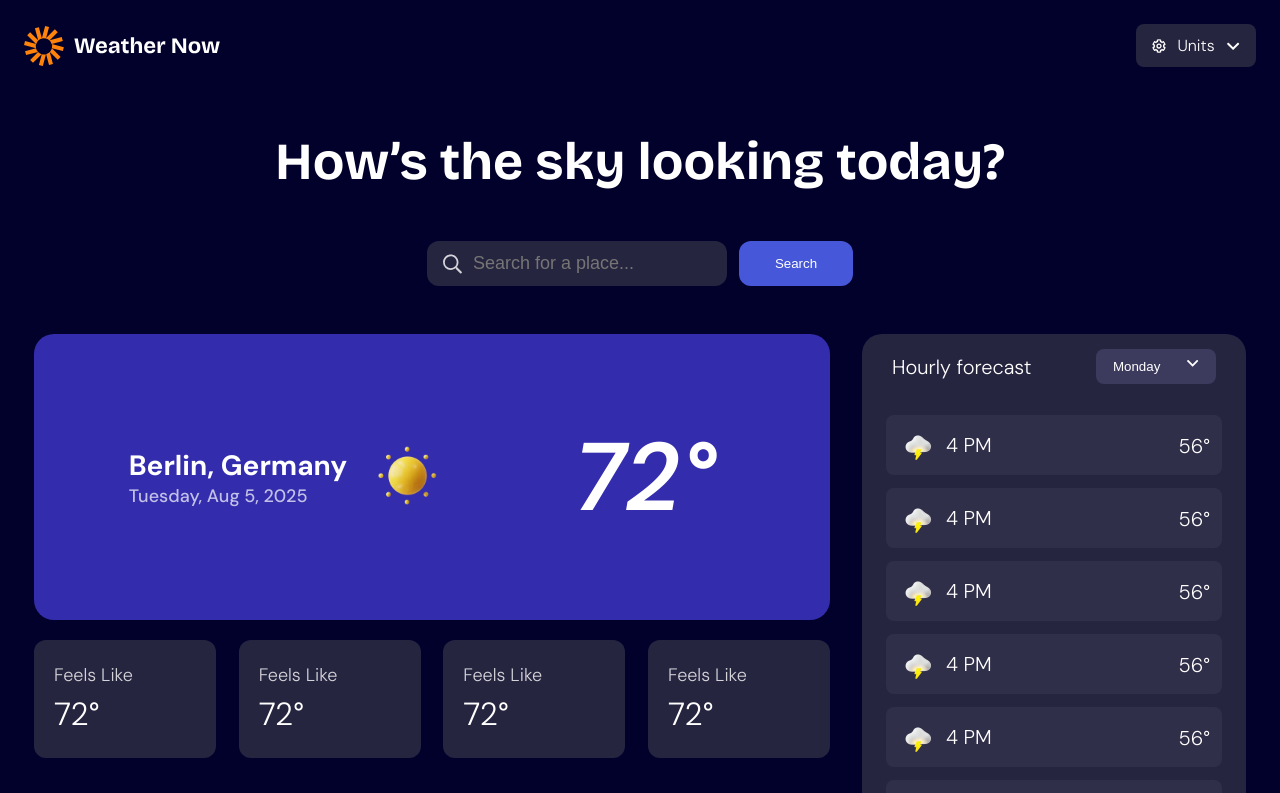
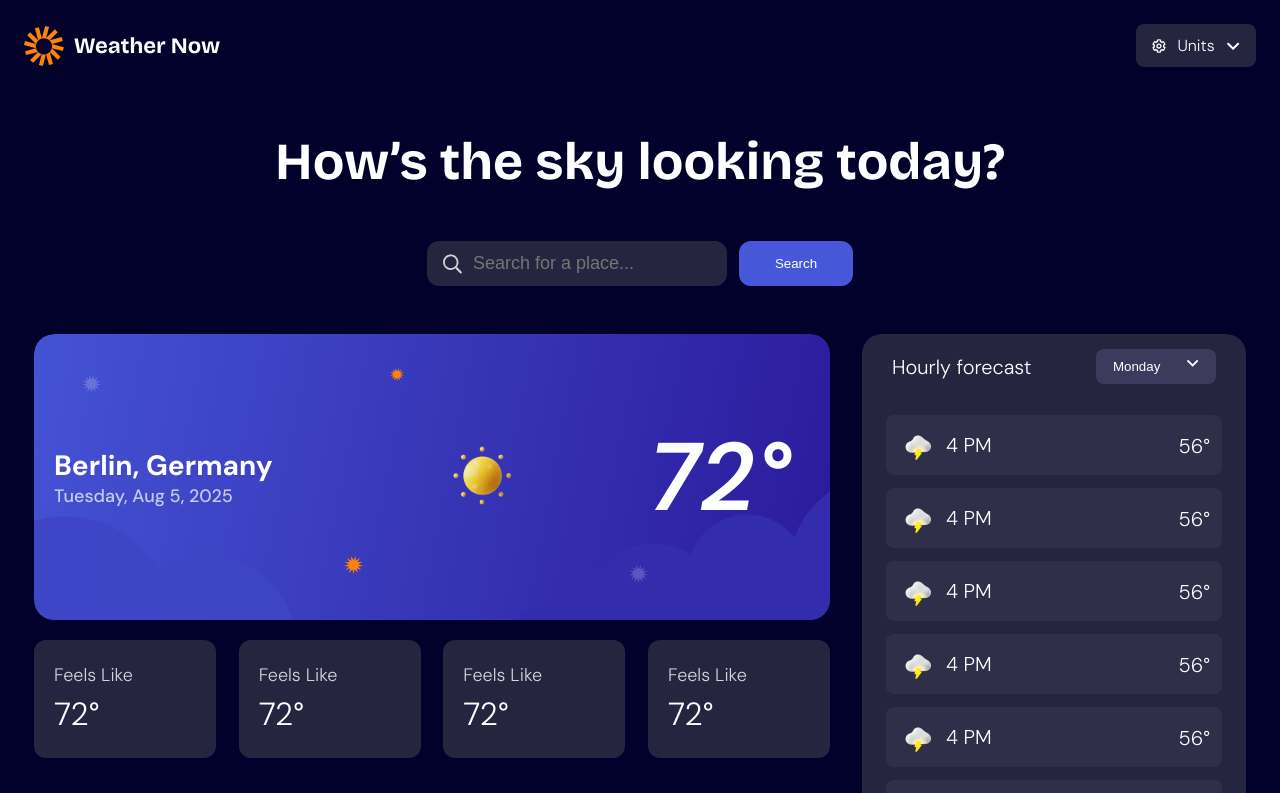
Before and after one commit to HamDean/Weather-app, a React (Vite) app: page / in a window 1280 px wide. Shown: the top 793 px of the page. Built offline with nearby package versions, Linux system fonts and the light colour scheme.

Commit message:
Change weather info background color to an image

```diff
--- a/src/index.css
+++ b/src/index.css
@@ -195,9 +195,9 @@ main {
   flex-direction: column;
   justify-content: center;
   align-items: center;
-  background-color: #332cad;
   padding: 20px;
   border-radius: 20px;
+  background-image: url('./assets/images/bg-today-small.svg');
 }
 
 .temperature {
@@ -429,6 +429,8 @@ main {
     flex-direction: row;
     height: 286px;
     padding-right: 40px;
+    justify-content: space-between;
+    background-image: url('./assets/images/bg-today-large.svg');
   }
 
   .location-container {
```
